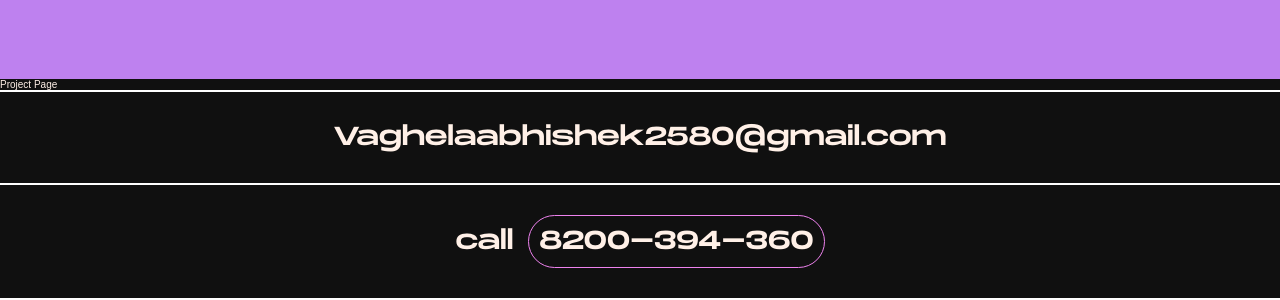
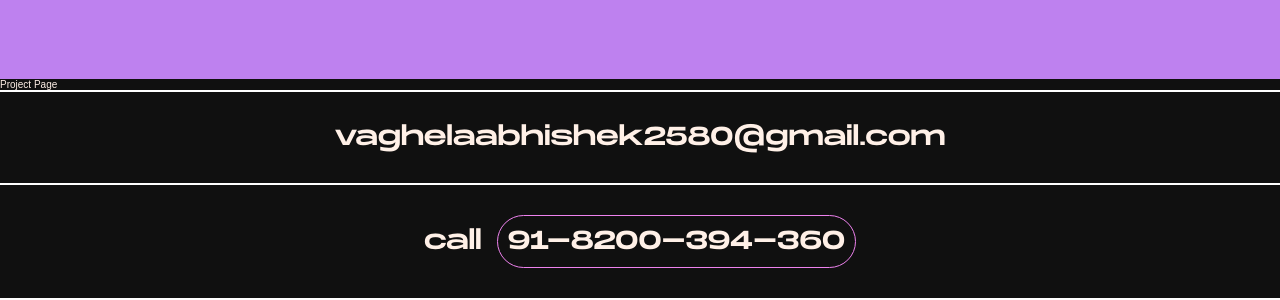
Before and after one commit to Abhishek79201/Portfolio, a React (Create React App) app: page / in a window 1280 px wide. Shown: the part 1521-1821 px from the top of the page. Built offline with nearby package versions, Linux system fonts and the light colour scheme.

Commit message:
contact v2

```diff
--- a/src/assets/pages/Contact/Contact.js
+++ b/src/assets/pages/Contact/Contact.js
@@ -1,6 +1,6 @@
-import './contact.scss';
-import React from 'react';
-import { contact } from '../../Data';
+import "./contact.scss";
+import React from "react";
+import { contact } from "../../Data";
 
 const Contact = () => {
   return (
@@ -9,14 +9,14 @@ const Contact = () => {
         <div className="line"></div>
         <a href={`mailto:${contact.email}`} target="blank">
           <div type="button" className="email">
-            Vaghelaabhishek2580@gmail.com
+            {contact.email}
           </div>
         </a>
         <div className="line"></div>
         <div className="call-section">
           <div className="call">call</div>
           <div className="call-number">
-            <a href="tel:8200-394-360">8200-394-360</a>
+            <a href="tel:8200-394-360">{contact.call}</a>
           </div>
         </div>
         <div className="line"></div>
```
